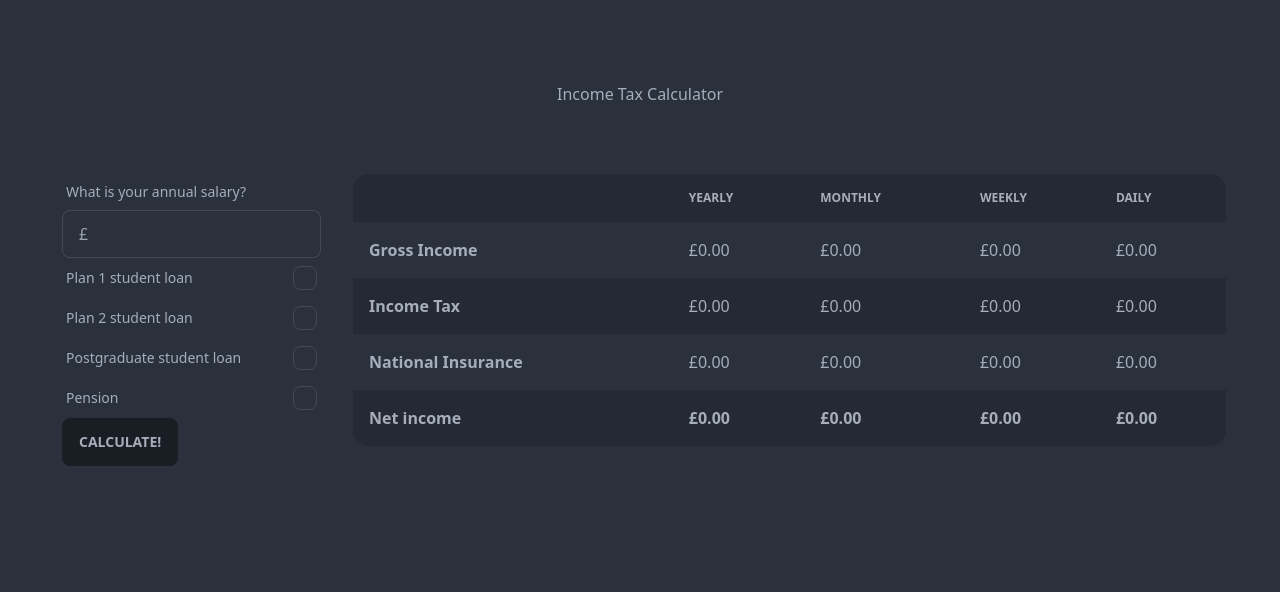
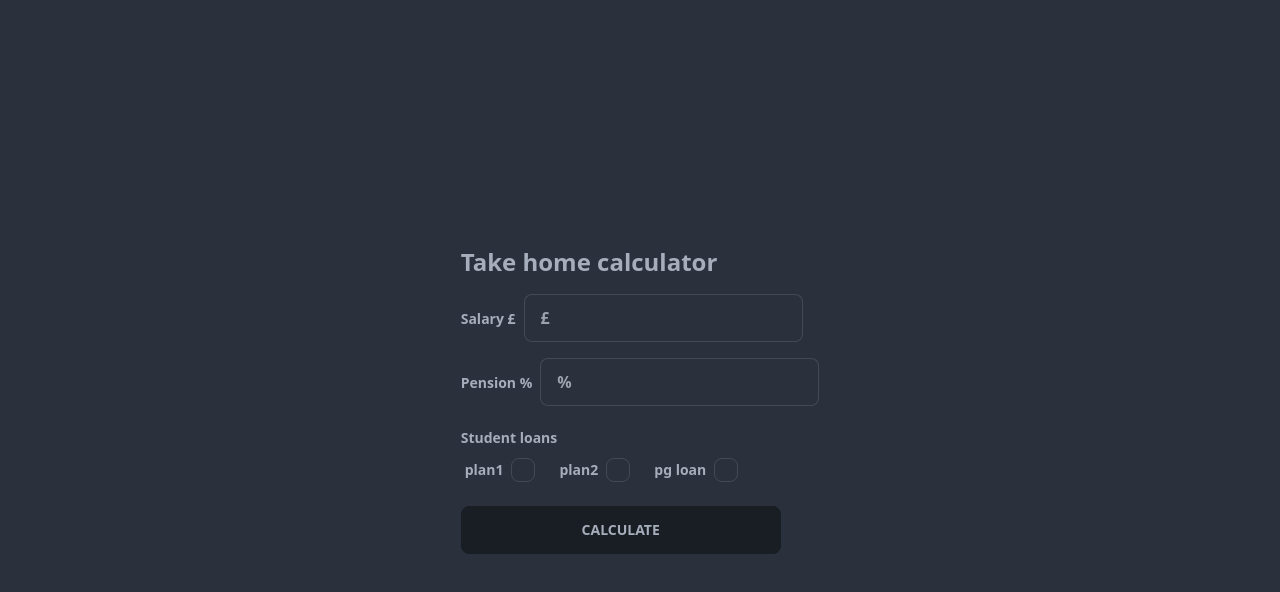
Before and after one commit to aamircodes/salary-calculator, a React (Create React App) app: page / in a window 1280 px wide. Shown: the top 592 px of the page. Built offline with nearby package versions, Linux system fonts and the light colour scheme.

Commit message:
Add new form

```diff
--- a/package.json
+++ b/package.json
@@ -10,6 +10,7 @@
     "react": "^18.2.0",
     "react-dom": "^18.2.0",
     "react-scripts": "5.0.1",
+    "react-select": "^5.7.2",
     "web-vitals": "^2.1.4"
   },
   "scripts": {
--- a/src/App.js
+++ b/src/App.js
@@ -1,5 +1,6 @@
 import { useState } from 'react';
 import Form from './components/Form';
+import MockForm from './components/MockForm';
 import Results from './components/Results';
 
 const App = () => {
@@ -21,33 +22,34 @@ const App = () => {
   });
 
   return (
-    <div className='App'>
-      <header className='w-full my-4 px-4 md:pt-4'>
-        <div className='navbar justify-between bg-base-100 text-base-content rounded-box w-full max-w-xl mx-auto'>
+    <div className='container mx-auto flex justify-center items-center h-screen'>
+      {/* <header className='w-full my-4 px-4 md:pt-4'> */}
+      {/* <div className='navbar justify-between bg-base-100 text-base-content rounded-box w-full max-w-xl mx-auto'>
           <div className='flex-none'></div>
           <div className='flex-none'>
             <h1>Income Tax Calculator</h1>
           </div>
           <div className='flex-none'></div>
         </div>
-      </header>
-      <div className='max-w-7xl mx-auto px-4 py-8'>
-        <div className='flex flex-wrap -mx-1'>
-          <div className='w-full md:w-1/4 px-2'>
-            <Form
-              className='form-control w-full max-w-xs flex'
-              setResults={setResults}
-              setSubmittedCheckedLoans={setSubmittedCheckedLoans}
-            />
-          </div>
+      </header> */}
+      {/* <div className='max-w-7xl mx-auto px-4 py-8'> */}
+      {/* <div className='flex flex-wrap -mx-1'> */}
+      {/* <div className='w-full md:w-1/4 px-2'> */}
+      {/* <Form
+        className='form-control w-full max-w-xs flex'
+        setResults={setResults}
+        setSubmittedCheckedLoans={setSubmittedCheckedLoans}
+      /> */}
+      {/* </div>
           <div className='w-full md:w-3/4 px-3'>
             <Results
               results={results}
               submittedCheckedLoans={submittedCheckedLoans}
-            />
-          </div>
-        </div>
-      </div>
+            /> */}
+      {/* </div> */}
+      {/* </div> */}
+      {/* </div> */}
+      <MockForm />
     </div>
   );
 };
--- a/src/components/Form.js
+++ b/src/components/Form.js
@@ -143,6 +143,9 @@ const Form = ({ setResults, setSubmittedCheckedLoans }) => {
     let pension = income * (percentage / 100);
     return pension;
   }
+
+  //-------------------------------------------------------------//
+
   return (
     <form onSubmit={handleSubmit} className='px-3'>
       <label className='label'>
--- /dev/null
+++ b/src/components/MockForm.js
@@ -0,0 +1,95 @@
+import { useState } from 'react';
+
+const MockForm = () => {
+  const [mockSalary, setMockSalary] = useState('');
+  const [mockPension, setMockPension] = useState('');
+  const [plan1Checked, setPlan1Checked] = useState(false);
+  const [plan2Checked, setPlan2Checked] = useState(false);
+  const [pgLoanChecked, setPgLoanChecked] = useState(false);
+
+  const handleMockSubmit = (e) => {
+    e.preventDefault();
+    console.log(
+      `selected loan options are ${JSON.stringify({
+        plan1Checked,
+        plan2Checked,
+        pgLoanChecked,
+      })}`
+    );
+  };
+
+  return (
+    <div className='p-4'>
+      <h1 className='text-2xl font-bold mb-4'>Take home calculator</h1>
+      <form className='flex flex-col gap-4' onSubmit={handleMockSubmit}>
+        <div className='flex flex-col gap-2'>
+          <label className='text-lg font-semibold cursor-pointer'>
+            <span className='label-text mr-2'>Salary {`\u00A3`}</span>
+            <input
+              className='input input-bordered max-w-xs'
+              type='number'
+              step='0.01'
+              min='0.01'
+              placeholder='£'
+              value={mockSalary}
+              onChange={(e) => setMockSalary(e.target.value)}
+            />
+          </label>
+        </div>
+        <div className='flex flex-col gap-2'>
+          <label className='text-lg font-semibold cursor-pointer'>
+            <span className='label-text mr-2'>Pension {`\u0025`}</span>
+            <input
+              className='input input-bordered max-w-xs'
+              type='number'
+              step='0.1'
+              min='0.0'
+              placeholder='%'
+              value={mockPension}
+              onChange={(e) => setMockPension(e.target.value)}
+            />
+          </label>
+        </div>
+        <div className='flex flex-col gap-2'>
+          <label className='text-lg font-semibold cursor-pointer'>
+            <span className='label-text'>Student loans</span>
+            <div className='flex flex-row gap-4'>
+              <label className='label cursor-pointer'>
+                <span className='label-text mr-2'>plan1</span>
+                <input
+                  type='checkbox'
+                  checked={plan1Checked}
+                  onChange={() => setPlan1Checked(!plan1Checked)}
+                  className='checkbox'
+                />
+              </label>
+              <label className='label cursor-pointer'>
+                <span className='label-text mr-2'>plan2</span>
+                <input
+                  type='checkbox'
+                  checked={plan2Checked}
+                  onChange={() => setPlan2Checked(!plan2Checked)}
+                  className='checkbox'
+                />
+              </label>
+              <label className='label cursor-pointer'>
+                <span className='label-text mr-2'>pg loan</span>
+                <input
+                  type='checkbox'
+                  checked={pgLoanChecked}
+                  onChange={() => setPgLoanChecked(!pgLoanChecked)}
+                  className='checkbox'
+                />
+              </label>
+            </div>
+          </label>
+        </div>
+        <button className='btn w-full max-w-xs' type='submit'>
+          Calculate
+        </button>
+      </form>
+    </div>
+  );
+};
+
+export default MockForm;
--- a/tailwind.config.js
+++ b/tailwind.config.js
@@ -5,4 +5,4 @@ module.exports = {
     extend: {},
   },
   plugins: [require('daisyui')],
-}
+};
```
Also changed, not shown: 1 other file (tests, documents, lock files or other folders).
